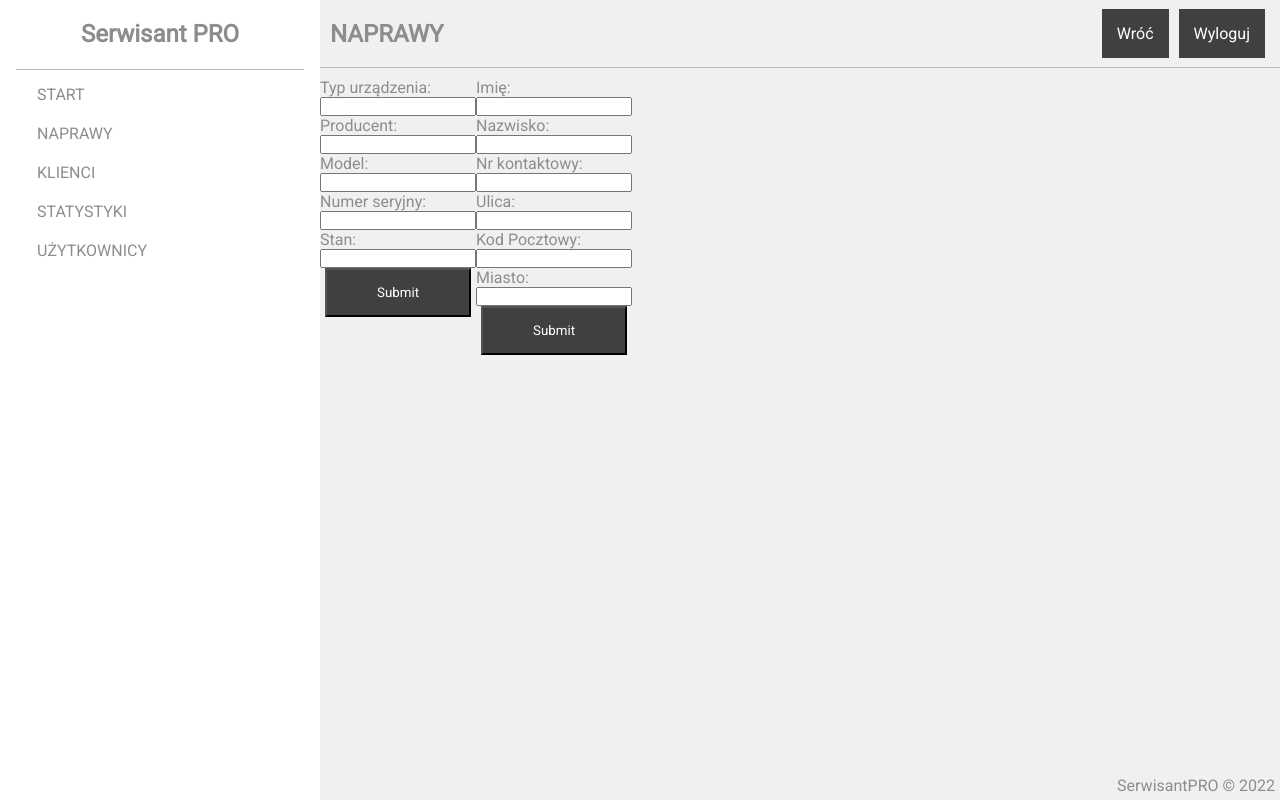
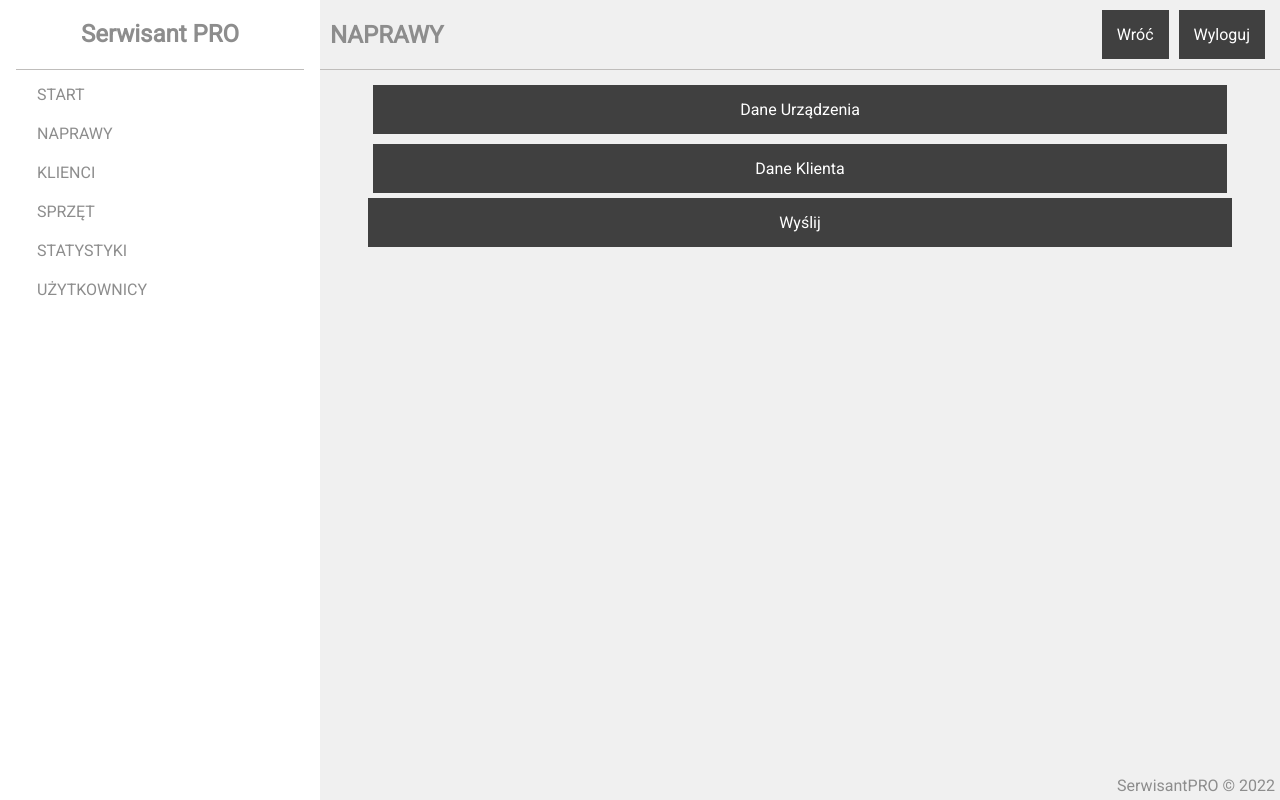
Before and after one commit to kubaWilk/diplomaSerwisantFront, a React (Create React App) app: page /repairs/add in a window 1280 px wide. Built offline with nearby package versions, Linux system fonts and the light colour scheme.

Commit message:
core of a new repair page

```diff
--- a/src/App.css
+++ b/src/App.css
@@ -44,10 +44,13 @@ tr:nth-child(even){
 /* Utilities */
 .btn{
   background: #404040;
+  margin: 5px;
   padding: 15px;
   color: #fff;
   text-transform: capitalize;
-  margin: 0 5px;
+  border: none;
+  display: block;
+  text-align: center;
 }
 
 .btn:hover{
@@ -87,7 +90,7 @@ tr:nth-child(even){
 /* Side Menu */
 #side-menu{
   width: 25vw;
-  height: 100vh;
+  min-height: 100vh;
   display: flex;
   flex-direction: column;
   align-items: center;
@@ -116,7 +119,7 @@ tr:nth-child(even){
 /* Dashboard */
 #dashboard{
   width: 75vw;
-  height: 100vh;
+  min-height: 100vh;
   background: #f0f0f0;
   display: flex;
   flex-direction: column;
@@ -132,6 +135,10 @@ tr:nth-child(even){
   border-bottom: 1px solid #bfbdbb;
   text-transform: uppercase;
   margin-bottom: 10px;
+}
+
+#dashboard .navbar ul{
+  display: flex;
 }
 
 #dashboard .footer{
@@ -152,12 +159,27 @@ tr:nth-child(even){
 }
 
 /* New Repair */
-.new-repair{
-  width: 100%;
-  display: flex;
-}
-
 .new-repair-form{
   display: flex;
   flex-direction: column;
 }
+
+.new-repair-form input{
+  border-radius: 5px;
+  border: 1px #ddd solid;
+  padding: 5px;
+  width: 100%;
+}
+
+.new-repair-form label{
+  font-size: 18px;
+  margin: 5px 0;
+}
+
+.form-wrapper{
+  width: 90%;
+  margin: auto;
+}
+
+.user-choice{
+}
--- a/src/components/layout/Navbar.js
+++ b/src/components/layout/Navbar.js
@@ -2,7 +2,7 @@ import { useState } from 'react';
 import { useNavigate } from 'react-router-dom';
 import Button from '../Button'
 
-const Navbar = ({sectionName}) => {
+const Navbar = ({ sectionName }) => {
   const navigate = useNavigate();
 
   return (
@@ -10,8 +10,10 @@ const Navbar = ({sectionName}) => {
       <h1>{sectionName}</h1>
       <ul>
         <li>
-            <Button text="Wróć" style="btn" onClick={() => navigate(-1)}/>
-            <Button text="Wyloguj" style="btn" link="/"/>
+          <Button text="Wróć" style="btn" onClick={() => navigate(-1)} />
+        </li>
+        <li>
+          <Button text="Wyloguj" style="btn" link="/" />
         </li>
       </ul>
     </nav>
--- a/src/components/layout/SideMenu.js
+++ b/src/components/layout/SideMenu.js
@@ -10,6 +10,7 @@ const SideMenu = ({text}) => {
         <li><Link className="menu" to={''}>Start</Link></li>
         <li><Link className="menu" to={'/repairs/all'}>Naprawy</Link></li>
         <li><Link className="menu" to={'/customers'}>Klienci</Link></li>
+        <li><Link className="menu" to={'/devices'}>Sprzęt</Link></li>
         <li><Link className="menu" to={'/stats'}>Statystyki</Link></li>
         <li><Link className="menu" to={'/users'}>Użytkownicy</Link></li>
       </ul>
--- a/src/components/pages/repairs/NewCustomerForm.js
+++ b/src/components/pages/repairs/NewCustomerForm.js
@@ -1,66 +1,153 @@
-import React, { Component } from 'react'
+import React, { Component } from "react";
 
 export default class NewCustomerForm extends Component {
   constructor() {
     super();
+
     this.state = {
-      firstName: '',
-      lastName: '',
-      phoneNumber: '',
-      street: '',
-      postCode: '',
-      city: '',
-    }
+      choice: "",
+      firstName: "",
+      lastName: "",
+      phoneNumber: "",
+      street: "",
+      postCode: "",
+      city: "",
+    };
 
+    this.moveStateToCustomerInfo = this.moveStateToCustomerInfo.bind(this);
+    this.initiateStateWithCustomerInfo =
+      this.initiateStateWithCustomerInfo.bind(this);
     this.handleChange = this.handleChange.bind(this);
     this.handleSubmit = this.handleSubmit.bind(this);
   }
 
   handleSubmit(event) {
     event.preventDefault();
-    console.log(`
-      ${this.state.firstName}
-      ${this.state.lastName}
-      ${this.state.phoneNumber}
-      ${this.state.street}
-      ${this.state.postCode}
-      ${this.state.city}
-    `);
+    if (this.state.choice === "add") {
+      this.moveStateToCustomerInfo();
+    } else if (this.state.choice === "search") {
+      console.log("PREPARE SEARCHING CUSTOMERS"); //TODO: PREPARE SEARCHING CUSTOMERS
+    }
+  }
+
+  componentWillUnmount() {
+    this.moveStateToCustomerInfo();
+  }
+
+  componentWillMount() {
+    if (!(typeof this.props.customerInfo.choice === "undefined")) {
+      this.initiateStateWithCustomerInfo();
+    }
   }
 
   handleChange(event) {
     const target = event.target;
-    const value = target.type === 'checkbox' ? target.checked : target.value;
+    const value = target.type === "checkbox" ? target.checked : target.value;
     const name = target.name;
 
     this.setState({
-      [name]: value
+      [name]: value,
     });
   }
 
   render() {
     return (
       <form className="new-repair-form" onSubmit={this.handleSubmit}>
+        <div className="user-choice">
+          <input
+            type="radio"
+            value="add"
+            name="choice"
+            onChange={this.handleChange}
+            checked={this.state.choice === "add"}
+          />{" "}
+          Nowy klient
+          <input
+            type="radio"
+            value="search"
+            name="choice"
+            onChange={this.handleChange}
+            checked={this.state.choice === "search"}
+          />{" "}
+          Wyszukaj klientów
+        </div>
+
         <label htmlFor="firstName">Imię:</label>
-          <input name="firstName" type="text" value={this.state.firstName} onChange={this.handleChange} />
+        <input
+          name="firstName"
+          type="text"
+          value={this.state.firstName}
+          onChange={this.handleChange}
+        />
 
         <label htmlFor="lastName">Nazwisko:</label>
-          <input name="lastName" type="text" value={this.state.lastName} onChange={this.handleChange} />
+        <input
+          name="lastName"
+          type="text"
+          value={this.state.lastName}
+          onChange={this.handleChange}
+        />
 
         <label htmlFor="phoneNumber">Nr kontaktowy:</label>
-          <input name="phoneNumber" type="text" value={this.state.lastName} onChange={this.handleChange} />
+        <input
+          name="phoneNumber"
+          type="text"
+          value={this.state.phoneNumber}
+          onChange={this.handleChange}
+        />
 
         <label htmlFor="street">Ulica:</label>
-          <input name="street" type="text" value={this.state.lastName} onChange={this.handleChange} />
+        <input
+          name="street"
+          type="text"
+          value={this.state.street}
+          onChange={this.handleChange}
+        />
 
-        <label htmlFor="postCode">Kod Pocztowy:</label>
-          <input name="postCode" type="text" value={this.state.lastName} onChange={this.handleChange} />
+        <label htmlFor="postCode">Kod pocztowy:</label>
+        <input
+          name="postCode"
+          type="text"
+          value={this.state.postCode}
+          onChange={this.handleChange}
+        />
 
         <label htmlFor="city">Miasto:</label>
-          <input name="city" type="text" value={this.state.lastName} onChange={this.handleChange} />
+        <input
+          name="city"
+          type="text"
+          value={this.state.city}
+          onChange={this.handleChange}
+        />
 
-        <input className="btn" type="submit" value="Submit" />
+        <button type="submit" className="btn" onClick={this.handleSubmit}>
+          Wyślij
+        </button>
       </form>
-    )
+    );
+  }
+
+  moveStateToCustomerInfo() {
+    this.props.customerInfoSetter({
+      choice: this.state.choice,
+      firstName: this.state.firstName,
+      lastName: this.state.lastName,
+      phoneNumber: this.state.phoneNumber,
+      street: this.state.street,
+      postCode: this.state.postCode,
+      city: this.state.city,
+    });
+  }
+
+  initiateStateWithCustomerInfo() {
+    this.setState({
+      choice: this.props.customerInfo.choice,
+      firstName: this.props.customerInfo.firstName,
+      lastName: this.props.customerInfo.lastName,
+      phoneNumber: this.props.customerInfo.phoneNumber,
+      street: this.props.customerInfo.street,
+      postCode: this.props.customerInfo.postCode,
+      city: this.props.customerInfo.city,
+    });
   }
 }
--- a/src/components/pages/repairs/NewDeviceForm.js
+++ b/src/components/pages/repairs/NewDeviceForm.js
@@ -1,61 +1,134 @@
-import React, { Component } from 'react'
+import React, { Component } from "react";
 
 export default class NewCustomerForm extends Component {
   constructor() {
     super();
     this.state = {
-      type: '',
-      manufacturer: '',
-      model: '',
-      serialNumber: '',
-      state: '',
-    }
+      choice: "",
+      type: "",
+      manufacturer: "",
+      model: "",
+      serialNumber: "",
+      deviceState: "",
+    };
 
     this.handleChange = this.handleChange.bind(this);
     this.handleSubmit = this.handleSubmit.bind(this);
   }
 
-  handleSubmit(event) {
-    event.preventDefault();
-    console.log(`
-      ${this.state.type}
-      ${this.state.manufacturer}
-      ${this.state.model}
-      ${this.state.serialNumber}
-      ${this.state.state}
-    `);
+  componentWillMount() {
+    if (!(typeof this.props.deviceInfo.choice === "undefined")) {
+      this.initiateStateWithDeviceInfo();
+    }
   }
 
-  handleChange(event) {
-    const target = event.target;
-    const value = target.type === 'checkbox' ? target.checked : target.value;
-    const name = target.name;
-
-    this.setState({
-      [name]: value
-    });
+  componentWillUnmount() {
+    this.saveStateToDeviceInfo();
   }
 
   render() {
     return (
       <form className="new-repair-form" onSubmit={this.handleSubmit}>
+        <div className="user-choice">
+          <input
+            type="radio"
+            value="add"
+            name="choice"
+            onChange={this.handleChange}
+            checked={this.state.choice === "add"}
+          />{" "}
+          Dodaj nowe urządzenie
+          <input
+            type="radio"
+            value="search"
+            name="choice"
+            onChange={this.handleChange}
+            checked={this.state.choice === "search"}
+          />{" "}
+          Wyszukaj urządzenia
+        </div>
+
         <label htmlFor="type">Typ urządzenia:</label>
-          <input name="type" type="text" value={this.state.firstName} onChange={this.handleChange} />
+        <input
+          name="type"
+          type="text"
+          value={this.state.type}
+          onChange={this.handleChange}
+        />
 
         <label htmlFor="manufacturer">Producent:</label>
-          <input name="manufacturer" type="text" value={this.state.lastName} onChange={this.handleChange} />
+        <input
+          name="manufacturer"
+          type="text"
+          value={this.state.manufacturer}
+          onChange={this.handleChange}
+        />
 
         <label htmlFor="model">Model:</label>
-          <input name="model" type="text" value={this.state.lastName} onChange={this.handleChange} />
+        <input
+          name="model"
+          type="text"
+          value={this.state.model}
+          onChange={this.handleChange}
+        />
 
         <label htmlFor="serialNumber">Numer seryjny:</label>
-          <input name="serialNumber" type="text" value={this.state.lastName} onChange={this.handleChange} />
+        <input
+          name="serialNumber"
+          type="text"
+          value={this.state.serialNumber}
+          onChange={this.handleChange}
+        />
 
-        <label htmlFor="state">Stan:</label>
-          <input name="state" type="text" value={this.state.lastName} onChange={this.handleChange} />
+        <label htmlFor="deviceState">Stan:</label>
+        <input
+          name="deviceState"
+          type="text"
+          value={this.state.deviceState}
+          onChange={this.handleChange}
+        />
 
-        <input className="btn" type="submit" value="Submit" />
+        <button type="submit" className="btn" onClick={this.handleSubmit}>
+          Wyślij
+        </button>
       </form>
-    )
+    );
+  }
+
+  handleChange(event) {
+    const target = event.target;
+    const value = target.type === "checkbox" ? target.checked : target.value;
+    const name = target.name;
+
+    this.setState({
+      [name]: value,
+    });
+  }
+
+  handleSubmit(event) {
+    event.preventDefault();
+    this.saveStateToDeviceInfo();
+  }
+
+  initiateStateWithDeviceInfo() {
+    this.setState({
+      choice: this.props.deviceInfo.choice,
+      type: this.props.deviceInfo.type,
+      manufacturer: this.props.deviceInfo.manufacturer,
+      model: this.props.deviceInfo.model,
+      serialNumber: this.props.deviceInfo.serialNumber,
+      deviceState: this.props.deviceInfo.deviceState,
+    });
+  }
+
+  saveStateToDeviceInfo() {
+    this.props.deviceInfoSetter({
+      choice: this.state.choice,
+      type: this.state.type,
+      manufacturer: this.state.manufacturer,
+      model: this.state.model,
+      serialNumber: this.state.serialNumber,
+      deviceState: this.state.deviceState,
+    });
   }
 }
--- a/src/components/pages/repairs/NewRepair.js
+++ b/src/components/pages/repairs/NewRepair.js
@@ -1,18 +1,76 @@
-import React from 'react'
-import NewCustomerForm from './NewCustomerForm'
-import NewDeviceForm from './NewDeviceForm'
+import React, { useEffect, useState } from "react";
+import NewCustomerForm from "./NewCustomerForm";
+import NewDeviceForm from "./NewDeviceForm";
+import Button from "../../Button";
 
 const NewRepair = () => {
+  const [showDeviceForm, setShowDeviceForm] = useState(false);
+  const [showCustomerForm, setShowCustomerForm] = useState(false);
+  const [customerInfo, setCustomerInfo] = useState({});
+  const [deviceInfo, setDeviceInfo] = useState({});
+
+  const onSubmit = () => {
+    console.log(`
+    c: ${customerInfo.choice}
+    fN: ${customerInfo.firstName}
+    lN: ${customerInfo.lastName}
+    pN: ${customerInfo.phoneNumber}
+    s: ${customerInfo.street}
+    pC: ${customerInfo.postCode}
+    c: ${customerInfo.city}
+
+    dC: ${deviceInfo.choice}
+    t: ${deviceInfo.type}
+    m: ${deviceInfo.manufacturer}
+    model: ${deviceInfo.model}
+    sN: ${deviceInfo.serialNumber}
+    dS: ${deviceInfo.deviceState}
+    `);
+  };
+
   return (
-    <div className="new-repair container">
-      <div className="device-info">
-        <NewDeviceForm />
+    <div className="container">
+      <div className="form-wrapper">
+        <Button
+          style="btn"
+          onClick={() => {
+            setShowDeviceForm(!showDeviceForm);
+          }}
+          text="Dane urządzenia "
+        />
+
+        {showDeviceForm && (
+          <NewDeviceForm
+            deviceInfo={deviceInfo}
+            deviceInfoSetter={setDeviceInfo}
+          />
+        )}
       </div>
-      <div className="customer-info">
-        <NewCustomerForm />
+
+      <div className="form-wrapper">
+        <Button
+          style="btn"
+          onClick={() => {
+            setShowCustomerForm(!showCustomerForm);
+          }}
+          text="Dane klienta"
+        />
+
+        {showCustomerForm && (
+          <NewCustomerForm
+            customerInfo={customerInfo}
+            customerInfoSetter={setCustomerInfo}
+          />
+        )}
       </div>
+
+      <Button
+        style="form-wrapper btn"
+        onClick={() => onSubmit()}
+        text="Wyślij"
+      />
     </div>
-  )
-}
+  );
+};
 
-export default NewRepair
+export default NewRepair;
--- a/src/components/pages/repairs/Repairs.js
+++ b/src/components/pages/repairs/Repairs.js
@@ -1,5 +1,6 @@
 import React from 'react'
 import { Outlet } from 'react-router-dom';
+import DashButton from '../startPage/DashButton';
 
 const repairs = [
   {
@@ -84,6 +85,7 @@ const tableRows = repairs.map((repair) => {
 const Repairs = () => {
   return (
     <div className="container">
+      <DashButton link="/repairs/add" text="Nowa Naprawa" />
       <table>
         <thead>
           <tr>
```
Also changed, not shown: src/components/pages/startPage/DashButton.js (+9 -7 lines), src/components/pages/startPage/StartPage.js (+11 -10 lines). Lines whose indentation alone changed are shown as unchanged.
